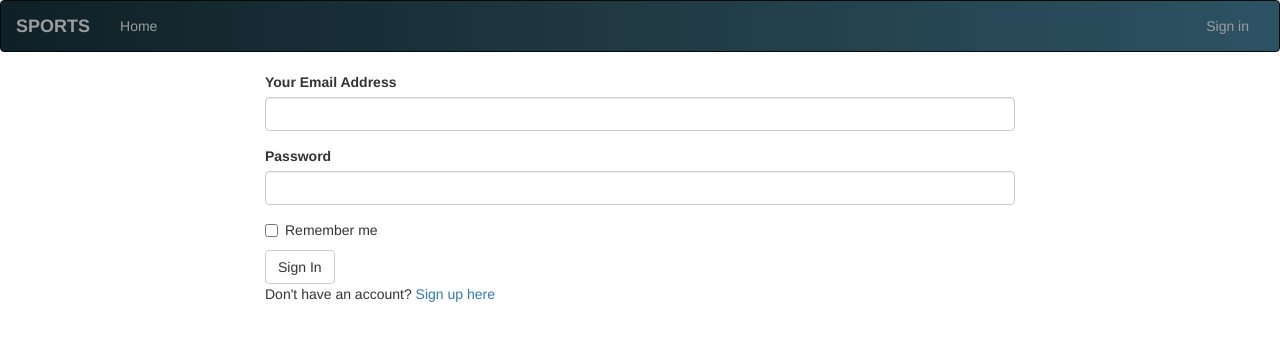
After one commit to brayokenya/Athletiq, a Flask app: page /authenticate/login in a window 1280 px wide. The commit adds this page. Shown: the top 341 px of the page. Run offline with Flask 2, Linux system fonts and the light colour scheme; some libraries are stand-ins or nearby versions.

```diff
--- a/app/__init__.py
+++ b/app/__init__.py
@@ -2,9 +2,14 @@ from flask import Flask
 from flask_bootstrap import Bootstrap
 from config import config_options
 from flask_sqlalchemy import SQLAlchemy
+from flask_login import LoginManager
 
 bootstrap = Bootstrap()
 db = SQLAlchemy()
+
+login_manager = LoginManager()
+login_manager.session_protection = 'strong'
+login_manager.login_view = 'auth.login'
 
 def create_app(config_name):
 
@@ -17,6 +22,7 @@ def create_app(config_name):
     # Initializing flask extensions
     bootstrap.init_app(app)
     db.init_app(app)
+    login_manager.init_app(app)
 
     # Registering the blueprint
     from .main import main as main_blueprint
--- a/app/auth/__init__.py
+++ b/app/auth/__init__.py
@@ -2,4 +2,4 @@ from flask import Blueprint
 
 auth = Blueprint('auth',__name__)
 
-from . import views
+from . import views,forms
--- a/app/auth/forms.py
+++ b/app/auth/forms.py
@@ -0,0 +1,27 @@
+from flask_wtf import FlaskForm
+from wtforms import StringField,PasswordField,BooleanField,SubmitField
+from wtforms.validators import Required,Email,EqualTo
+from ..models import User
+from wtforms import ValidationError
+
+
+class RegistrationForm(FlaskForm):
+    email = StringField('Your Email Address',validators=[Required(),Email()])
+    username = StringField('Enter your username',validators = [Required()])
+    password = PasswordField('Password',validators = [Required(), EqualTo('password_confirm',message = 'Passwords must match')])
+    password_confirm = PasswordField('Confirm Passwords',validators = [Required()])
+    submit = SubmitField('Sign Up')
+
+    def validate_email(self,data_field):
+            if User.query.filter_by(email =data_field.data).first():
+                raise ValidationError('There is an account with that email')
+
+    def validate_username(self,data_field):
+        if User.query.filter_by(username = data_field.data).first():
+            raise ValidationError('That username is taken')
+
+class LoginForm(FlaskForm):
+    email = StringField('Your Email Address',validators=[Required(),Email()])
+    password = PasswordField('Password',validators =[Required()])
+    remember = BooleanField('Remember me')
+    submit = SubmitField('Sign In')
--- a/app/auth/views.py
+++ b/app/auth/views.py
@@ -1,6 +1,36 @@
-from flask import render_template
+from flask import render_template,redirect,url_for, flash,request
 from . import auth
+from ..models import User
+from .. import db
+from flask_login import login_user,logout_user,login_required
+from .forms import LoginForm,RegistrationForm
 
-@auth.route('/login')
+@auth.route('/login',methods=['GET','POST'])
 def login():
-    return render_template('auth/login.html')
+    login_form = LoginForm()
+    if login_form.validate_on_submit():
+        user = User.query.filter_by(email = login_form.email.data).first()
+        if user is not None and user.verify_password(login_form.password.data):
+            login_user(user,login_form.remember.data)
+            return redirect(request.args.get('next') or url_for('main.index'))
+
+        flash('Invalid username or Password')
+
+    title = "SPORTS APP login"
+    return render_template('auth/login.html',login_form = login_form,title=title)
+@auth.route('/register',methods = ["GET","POST"])
+def register():
+    form = RegistrationForm()
+    if form.validate_on_submit():
+        user = User(email = form.email.data, username = form.username.data,password = form.password.data)
+        db.session.add(user)
+        db.session.commit()
+        return redirect(url_for('auth.login'))
+        title = "New Account"
+    return render_template('auth/register.html', registration_form=form)
+
+@auth.route('/logout')
+@login_required
+def logout():
+    logout_user()
+    return redirect(url_for("main.index"))
--- /dev/null
+++ b/app/templates/auth/login.html
@@ -0,0 +1,20 @@
+{% extends 'base.html'%} {% import 'bootstrap/wtf.html' as wtf%} {% block content %}
+<div class="container">
+    <div class="row">
+        <div class="col-md-2"> </div>
+        <div class="col-md-8">
+            <!--Flash message -->
+            {% for message in get_flashed_messages() %}
+            <div class="alert alert-danger">
+                <button type="button" class="close" data-dismiss="alert">&times;</button> {{ message }}
+            </div>
+            {% endfor %}
+            <!-- Login form -->
+            {{wtf.quick_form(login_form)}}
+            <p> Don't have an account? <a href="{{url_for('auth.register')}}">Sign up here</a></p>
+        </div>
+        <div clas="col-md-2"> </div>
+    </div>
+</div>
+
+{% endblock%}
--- a/app/templates/navbar.html
+++ b/app/templates/navbar.html
@@ -13,7 +13,14 @@
             <ul class="nav navbar-nav">
                 <li><a href="/">Home</a></li>
             </ul>
-
+            <ul class="nav navbar-nav navbar-right">
+                {% if current_user.is_authenticated %}
+                <li><a href="{{url_for('main.profile',uname=current_user.username)}}">Profile</a></li>
+                <li><a href="{{url_for('auth.logout')}}">Sign out</a></li>
+                {% else %}
+                <li><a href="{{url_for('auth.login')}}">Sign in</a></li>
+                {%endif%}
+            </ul>
         </div>
     </div>
 </div>
--- /dev/null
+++ b/app/templates/profile/update.html
@@ -0,0 +1,5 @@
+{% extends 'base.html' %} {% import 'bootstrap/wtf.html' as wtf %} {% block content %}
+<div class="container">
+    {{wtf.quick_form(form)}}
+</div>
+{% endblock %}
--- a/config.py
+++ b/config.py
@@ -2,6 +2,7 @@ class Config:
 
     SQLALCHEMY_DATABASE_URI = 'postgresql+psycopg2://nabalayo:karitie@localhost/sports'
     SQLALCHEMY_TRACK_MODIFICATIONS = False
+    SECRET_KEY = '1738'
 
 
 class ProdConfig(Config):
```
Also changed, not shown: app/main/forms.py (+7 -0 lines), app/main/views.py (+32 -0 lines), app/models.py (+14 -5 lines), app/templates/auth/register.html (added, +14 -0 lines), app/templates/profile/profile.html (added, +28 -0 lines), migrations/versions/4ef957465088_initial_migration.py (added, +32 -0 lines).
